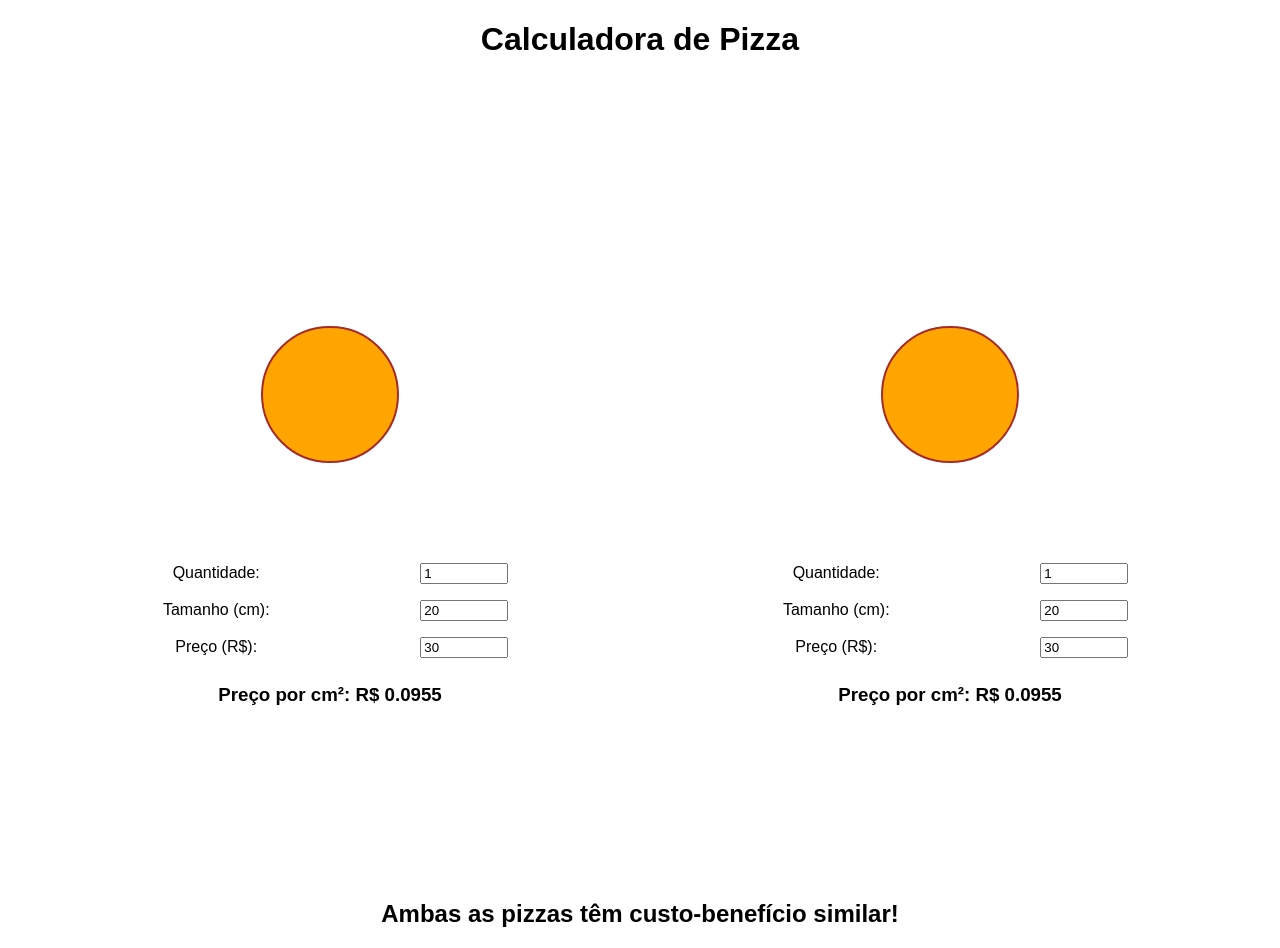
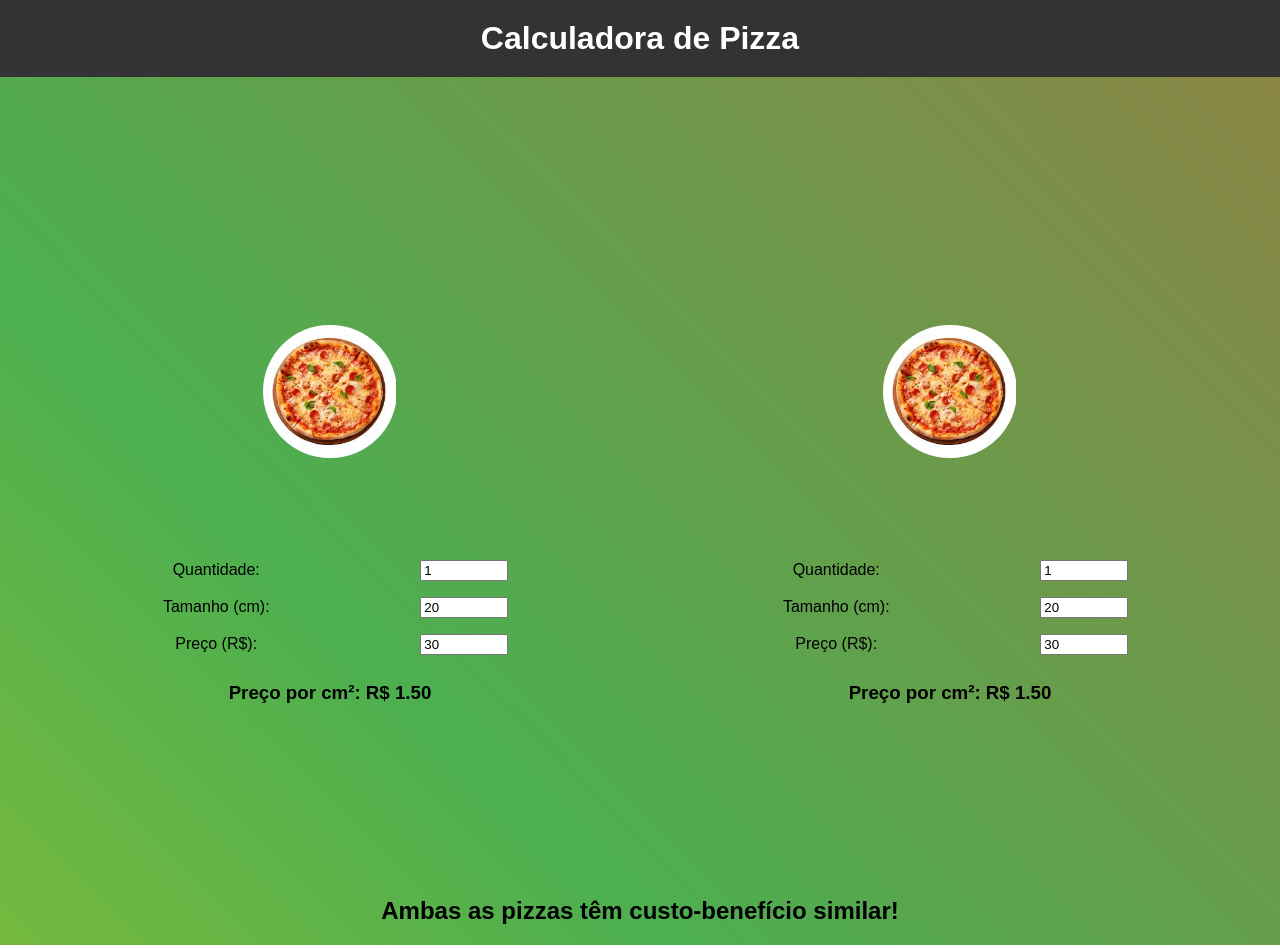
Before and after one commit to Bernardo-rar/Calculadora-de-pizza, a plain HTML site: page src/index.html in a window 1280 px wide. Drawn offline with Linux system fonts and the light colour scheme.

Commit message:
style: Adicionando background a pagina

```diff
--- a/src/index.html
+++ b/src/index.html
@@ -10,6 +10,23 @@
             text-align: center;
             margin: 0;
             padding: 0;
+        }
+        body {
+    background: linear-gradient(45deg, #FF5733, #FFD700, #4CAF50, #C95B3A);
+    background-size: 400% 400%;
+    animation: gradientBackground 10s ease infinite;
+}
+
+@keyframes gradientBackground {
+    0% { background-position: 0% 50%; }
+    50% { background-position: 100% 50%; }
+    100% { background-position: 0% 50%; }
+}
+        h1 {
+            margin: 0;
+            padding: 20px;
+            background-color: #333;
+            color: white;
         }
         .container {
             display: flex;
@@ -34,9 +51,11 @@
         }
         .pizza-display {
             border-radius: 50%;
-            background: orange;
-            border: 2px solid brown;
             transition: width 0.3s, height 0.3s;
+            background-image: url('Pizza2.jpg'); /* Substitua pelo caminho correto da imagem */
+            background-size: contain;
+        background-repeat: no-repeat;
+        background-position: center;
         }
         .input-table {
             width: 80%;
@@ -48,6 +67,7 @@
         input {
             width: 80px;
         }
+
     </style>
 </head>
 <body>
@@ -97,14 +117,14 @@
             let preco1 = parseFloat(document.getElementById("preco1").value) / parseInt(document.getElementById("quantidade1").value);
             let preco2 = parseFloat(document.getElementById("preco2").value) / parseInt(document.getElementById("quantidade2").value);
 
-            let area1 = Math.PI * Math.pow(tamanho1 / 2, 2);
-            let area2 = Math.PI * Math.pow(tamanho2 / 2, 2);
+            //let area1 = Math.PI * Math.pow(tamanho1 / 2, 2);
+            //let area2 = Math.PI * Math.pow(tamanho2 / 2, 2);
 
-            let custo1 = preco1 / area1;
-            let custo2 = preco2 / area2;
+            let custo1 = preco1 / tamanho1;
+            let custo2 = preco2 / tamanho2;
 
-            document.getElementById("custo1").innerText = `Preço por cm²: R$ ${custo1.toFixed(4)}`;
-            document.getElementById("custo2").innerText = `Preço por cm²: R$ ${custo2.toFixed(4)}`;
+            document.getElementById("custo1").innerText = `Preço por cm²: R$ ${custo1.toFixed(2)}`;
+            document.getElementById("custo2").innerText = `Preço por cm²: R$ ${custo2.toFixed(2)}`;
 
             let resultado = custo1 < custo2 ? "A Pizza 1 vale mais a pena!" : "A Pizza 2 vale mais a pena!";
             if (Math.abs(custo1 - custo2) < 0.001) resultado = "Ambas as pizzas têm custo-benefício similar!";
```
